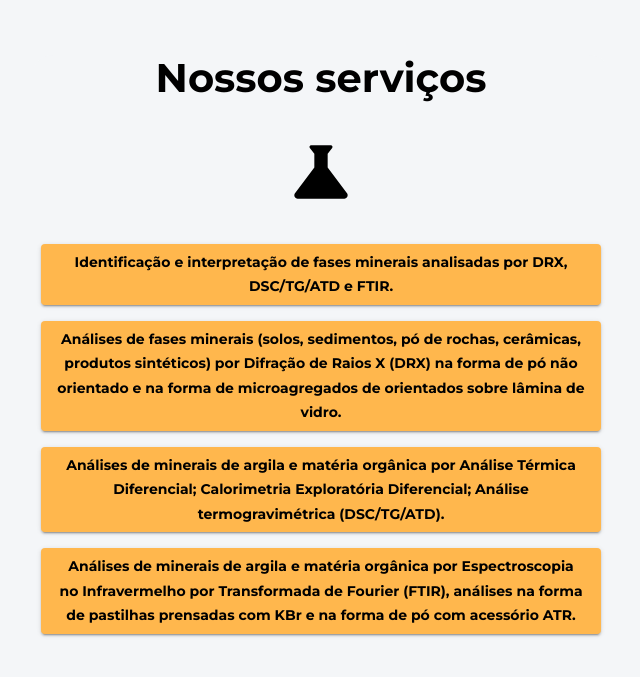
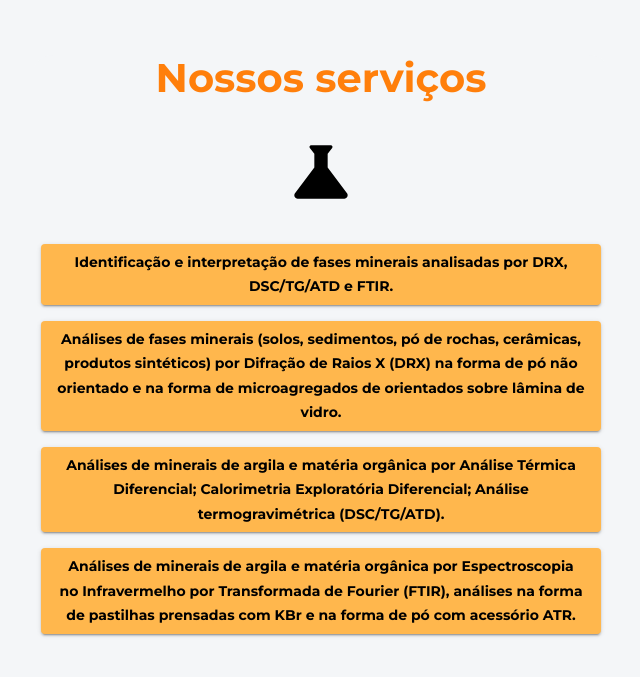
Before and after one commit to tmz81/minera-lab, a React (Vite) app: page / in a window 1280 px wide. Shown: the part 1041-1718 px from the top of the page, without its empty margins (319-959 px from the left). Built offline with nearby package versions, Linux system fonts and the light colour scheme.

Commit message:
fix mini bugs

```diff
--- a/src/components/Footer.jsx
+++ b/src/components/Footer.jsx
@@ -2,10 +2,10 @@ import React from "react";
 import { Box, Container, Typography, Grid } from "@mui/material";
 import { LocationOn, Email, WhatsApp } from "@mui/icons-material";
 import MiniMapLocation from "./MiniMapLocation";
-import logo from "../../assets/logo-mineralab.png"
+import logo from "../../assets/logo-mineralab.png";
 export default function Footer() {
   return (
-    <Box sx={{ bgcolor: "#ffefd5", color: "#1E2125", py: 4 }}>
+    <Box id="footer" sx={{ bgcolor: "#ffefd5", color: "#1E2125", py: 4 }}>
       <Container maxWidth="lg">
         <Grid container spacing={4}>
           <Grid item xs={12} md={4}>
@@ -40,10 +40,10 @@ export default function Footer() {
               </Box>
             </Typography>
             <Typography variant="body1" gutterBottom>
-              O (MineraLAB) pertence à Área
-              de Solos do Departamento de Agronomia da Universidade Federal
-              Rural de Pernambuco (campus Dois Irmãos, Recife), e é integrante
-              do Programa de Pós-graduação em Ciência do Solo.
+              O (MineraLAB) pertence à Área de Solos do Departamento de
+              Agronomia da Universidade Federal Rural de Pernambuco (campus Dois
+              Irmãos, Recife), e é integrante do Programa de Pós-graduação em
+              Ciência do Solo.
             </Typography>
           </Grid>
           <Grid item xs={12} md={4}>
--- a/src/components/Serviços.jsx
+++ b/src/components/Serviços.jsx
@@ -67,6 +67,7 @@ export default function Serviços() {
                 fontSize: 40,
                 caretColor: "transparent",
                 userSelect: "none",
+                color: "#FF7F0B",
               }}
             >
               Nossos serviços
```
